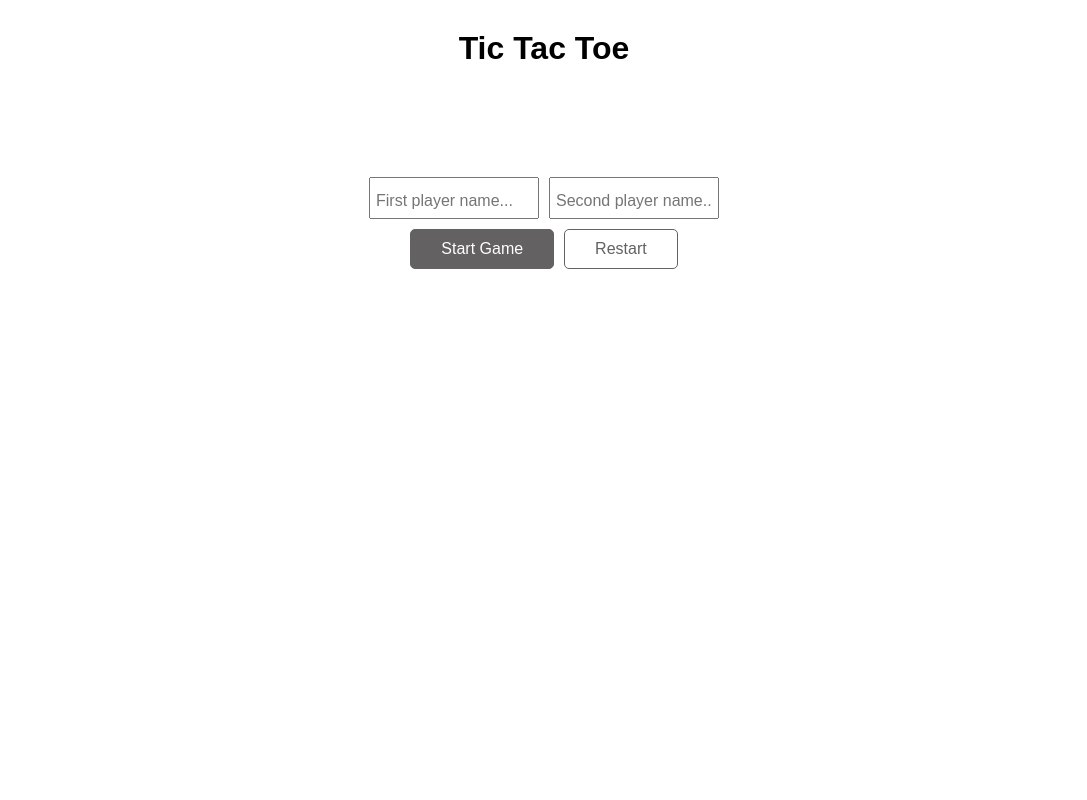
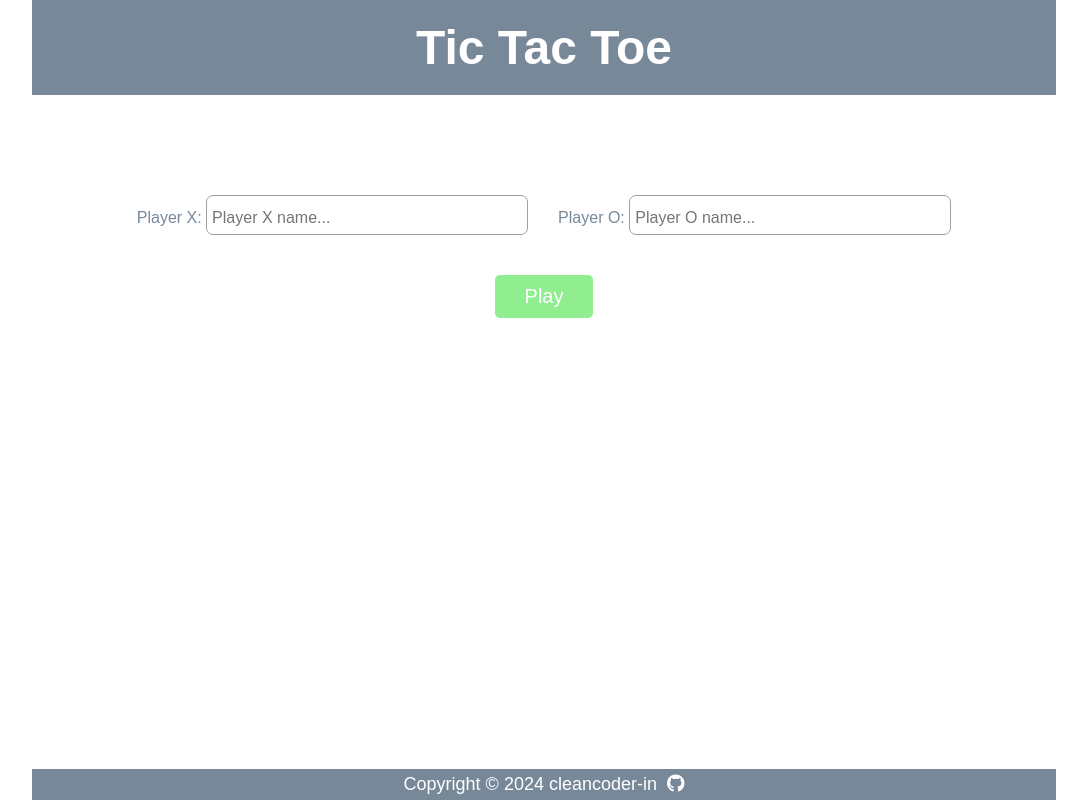
Before and after one commit to cleancoder-in/tic-tac-toe, a plain HTML site: page index.html in a window 1280 px wide. Shown: the whole page, without its empty margins (96-1183 px from the left). Drawn offline with Linux system fonts and the light colour scheme.

Commit message:
feat: update UI of tic-tac-toe app

```diff
--- a/index.html
+++ b/index.html
@@ -6,32 +6,62 @@
     <meta name="viewport" content="width=device-width, initial-scale=1.0">
     <title>Tic Tac Toe</title>
     <link rel="stylesheet" href="styles.css">
+    <link rel="stylesheet" href="https://cdnjs.cloudflare.com/ajax/libs/font-awesome/6.5.2/css/all.min.css"
+        integrity="sha512-SnH5WK+bZxgPHs44uWIX+LLJAJ9/2PkPKZ5QiAj6Ta86w+fsb2TkcmfRyVX3pBnMFcV7oQPJkl9QevSCWr3W6A=="
+        crossorigin="anonymous" referrerpolicy="no-referrer" />
 </head>
 
 <body>
-    <h1>Tic Tac Toe</h1>
+
     <div class="container">
+        <div class="nav">Tic Tac Toe</div>
 
-        <p class="message "></p>
+        <div class="message-box">
+            <p></p>
+        </div>
 
 
         <div class="grid-wrapper">
+            <div class="playersInfo hide">
+                <p>Player X: <span></span></p>
+                <p>Player O: <span></span></p>
+            </div>
             <div class="grid">
             </div>
 
             <div class="form-control">
-                <div>
-                    <input type="text" id="playerOne" placeholder="First player name...">
-                    <input type="text" id="playerTwo" placeholder="Second player name...">
+                <div class="form-input">
+                    <label for="playerOne">
+                        Player X: <input type="text" id="playerOne" placeholder="Player X name..." required>
+                    </label>
+
+
+                    <label for="playerTwo">
+                        Player O: <input type="text" id="playerTwo" placeholder="Player O name..." required>
+                    </label>
+
+
                 </div>
 
-                <div>
-                    <button class="btn start">Start Game</button>
-                    <button class="btn restart">Restart</button>
+                <div class="btn-wrapper">
+                    <button class="btn quit hide">Quit</button>
+                    <button class="btn start">Play</button>
+                    <button class="btn restart hide">Restart</button>
                 </div>
             </div>
         </div>
 
+        <div class="footer">
+            <p>
+                Copyright ©
+                <script>
+                    document.write(new Date().getFullYear())
+                </script>
+                cleancoder-in
+            </p>
+            <a href="https://github.com/cleancoder-in" target="_blank">
+                <i class="fa-brands fa-github"></i></a>
+        </div>
 
 
     </div>
--- a/styles.css
+++ b/styles.css
@@ -7,41 +7,80 @@
 body {
   font-family: Arial, Helvetica, sans-serif;
   font-size: 16px;
-  width: 960px;
+  width: 1024px;
   margin: 0 auto;
 }
 
-h1 {
-  margin-top: 30px;
+.hide {
+  display: none !important;
+}
+
+/* container */
+.container {
+  min-height: 100vh;
+  display: flex;
+  flex-direction: column;
+  justify-content: space-between;
+  gap: 20px;
+}
+
+/* navbar */
+.container .nav {
+  width: 100%;
+  text-align: center;
+  font-size: 48px;
+  font-weight: bold;
+  background-color: lightslategray;
+  color: #fff;
+  padding: 20px;
+}
+
+/* message box */
+.container .message-box {
+  width: 100%;
+  /* margin: 20px 0; */
+  display: flex;
+  justify-content: center;
+  font-size: 24px;
+  color: #fff;
   text-align: center;
 }
 
-.container {
+.container .message-box p {
+  width: 400px;
+  border-radius: 5px;
+  padding: 5px;
+}
+
+.container .message-box p.bgColor-green {
+  background-color: lightgreen;
+}
+.container .message-box p.bgColor-red {
+  background-color: salmon;
+}
+
+/* grid wrapper */
+.container .grid-wrapper {
+  margin: 0 auto auto;
   display: flex;
   flex-direction: column;
   align-items: center;
 }
 
-.container .message {
-  margin-top: 20px;
-  width: 400px;
-  height: 30px;
-  font-size: 24px;
-  border-radius: 5px;
-  color: #fff;
-  text-align: center;
+.container .grid-wrapper .playersInfo {
+  width: 100%;
+  display: flex;
+  justify-content: space-between;
 }
 
-.container .message.bgColor-green {
-  background-color: limegreen;
+.container .grid-wrapper .playersInfo p {
+  font-style: italic;
+  font-size: 14px;
+  color: lightslategrey;
 }
-
-.container .grid-wrapper {
-  margin: 0 auto;
-  display: flex;
-  flex-direction: column;
-  justify-content: center;
-  align-items: center;
+.container .grid-wrapper .playersInfo p span {
+  font-size: 24px;
+  font-style: normal;
 }
 
 .container .grid-wrapper .grid {
@@ -57,7 +96,8 @@ h1 {
 .container .grid-wrapper .grid .cell {
   width: 90px;
   height: 90px;
-  border: 1px solid black;
+  border: 1px solid lightsteelblue;
+  color: steelblue;
   flex: 1 0 auto;
   cursor: pointer;
   display: flex;
@@ -67,54 +107,87 @@ h1 {
 }
 
 .container .grid-wrapper .form-control {
-  margin-top: 30px;
-  display: flex;
+  margin-top: 20px;
+  /* display: flex;
   flex-direction: column;
-  column-gap: 10px;
-  width: 350px;
+  column-gap: 10px; */
+  width: 100%;
 }
 
-.container .grid-wrapper .form-control div:nth-child(1) {
+.container .grid-wrapper .form-control .form-input {
   display: flex;
-  column-gap: 10px;
+  column-gap: 30px;
+  color: lightslategrey;
 }
 
-.container .grid-wrapper .form-control input {
-  width: 50%;
+.container .grid-wrapper .form-control .form-input input {
   margin-bottom: 10px;
   font-size: 24px;
+
   padding: 5px;
+  border: 1px solid #a0a0a0;
+  border-radius: 7px;
 }
 
-.container .grid-wrapper .form-control input::placeholder {
+.container .grid-wrapper .form-control .form-input input:focus {
+  outline: 2px solid lightslategrey;
+}
+
+.container .grid-wrapper .form-control .form-input input::placeholder {
   font-size: 16px;
 }
 
-.container .grid-wrapper .form-control div:nth-child(2) {
+.container .grid-wrapper .form-control .btn-wrapper {
+  margin-top: 30px;
   display: flex;
   justify-content: center;
   column-gap: 10px;
 }
 
-.container .grid-wrapper .form-control .btn {
+.container .grid-wrapper .form-control .btn-wrapper .btn {
   padding: 10px 30px;
   font-size: 16px;
   border-radius: 5px;
 }
 
-.container .grid-wrapper .form-control .start {
-  background-color: rgb(99, 97, 97);
-  border: 1px solid rgb(99, 97, 97);
+.container .grid-wrapper .form-control .btn-wrapper .start {
+  background-color: lightgreen;
+  border: none;
   color: #fff;
   cursor: pointer;
+  font-size: 20px;
 }
-.container .grid-wrapper .form-control .start:hover,
-.container .grid-wrapper .form-control .restart:hover {
+.container .grid-wrapper .form-control .btn-wrapper .start:hover,
+.container .grid-wrapper .form-control .btn-wrapper .restart:hover,
+.container .grid-wrapper .form-control .btn-wrapper .quit:hover {
   cursor: pointer;
+  filter: brightness(90%);
 }
 
-.container .grid-wrapper .form-control .restart {
+.container .grid-wrapper .form-control .btn-wrapper .restart,
+.container .grid-wrapper .form-control .btn-wrapper .quit {
   background-color: #fff;
   border: 1px solid rgb(99, 97, 97);
   color: rgb(99, 97, 97);
 }
+
+/* footer */
+.container .footer {
+  width: 100%;
+  display: flex;
+  align-items: center;
+  justify-content: center;
+  gap: 10px;
+  background-color: lightslategray;
+  color: #fff;
+  padding: 5px;
+  font-size: 18px;
+}
+.container .footer .fa-github {
+  color: #fff;
+  transition: transform 0.3s ease-in-out;
+}
+
+.container .footer .fa-github:hover {
+  transform: rotate(360deg) scale(1.2);
+}
```
